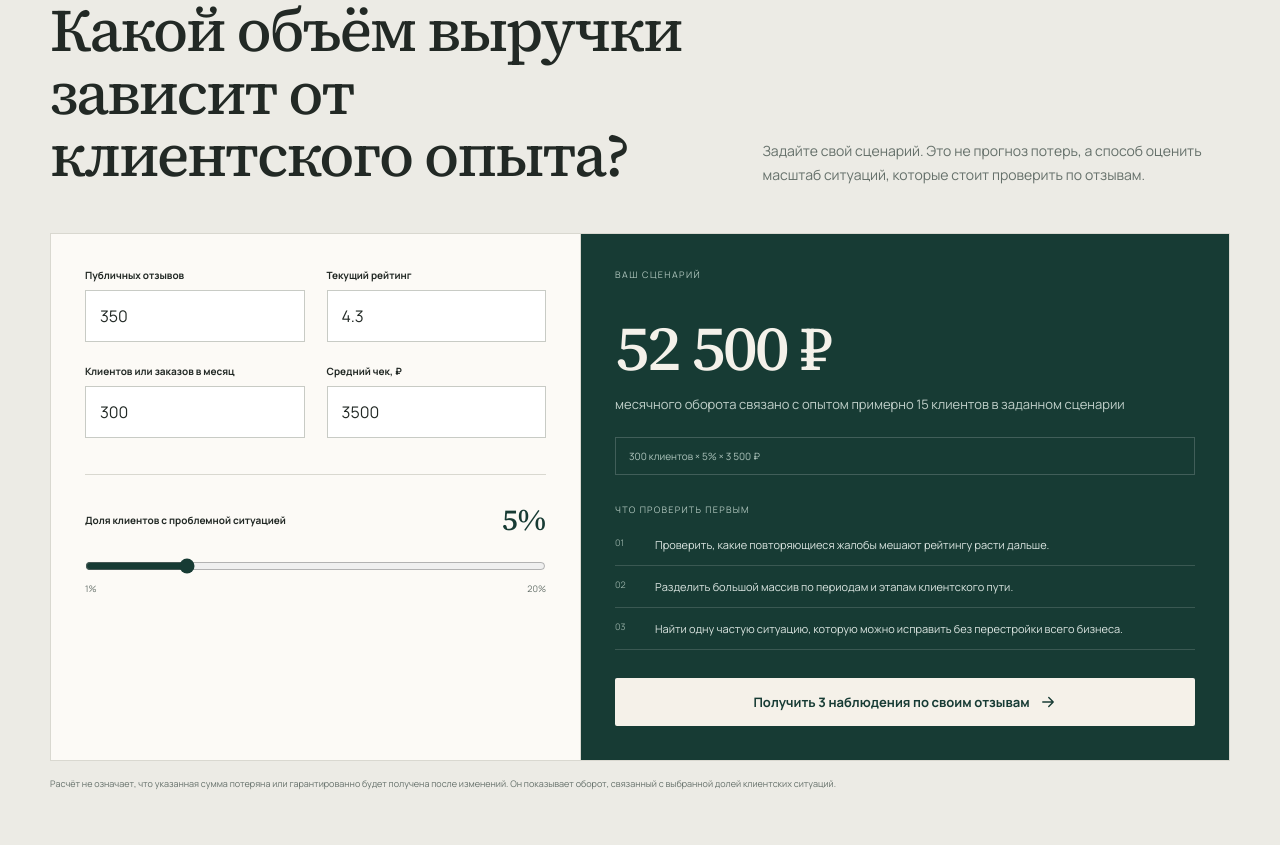
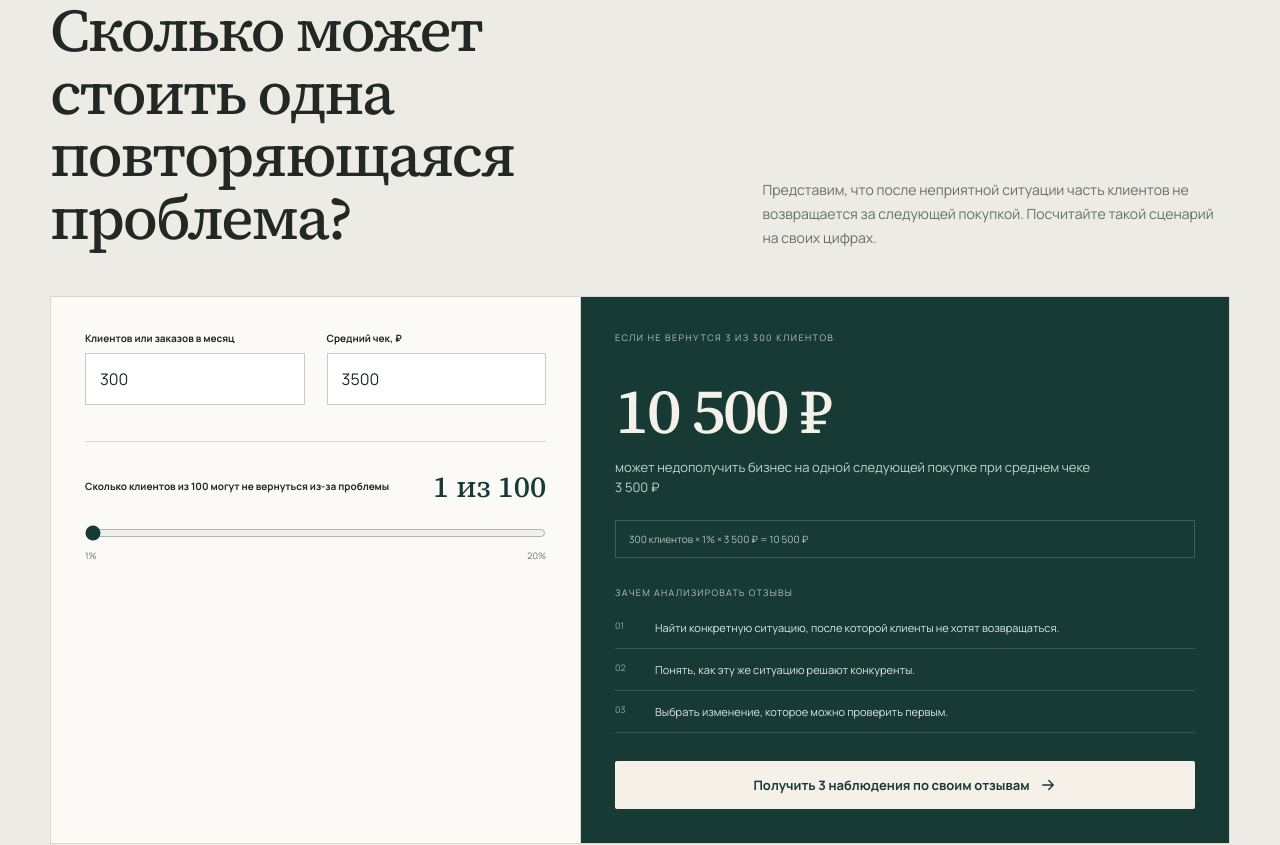
Before and after one commit to mariawinslow1/smart-go, a React (Vite) app: page / in a window 1280 px wide. Shown: the part 2420-3265 px from the top of the page. Built offline with nearby package versions, Linux system fonts and the light colour scheme.

Commit message:
Simplify impact calculator explanation

```diff
--- a/src/components/ImpactCalculator.jsx
+++ b/src/components/ImpactCalculator.jsx
@@ -11,31 +11,17 @@ const money = new Intl.NumberFormat('ru-RU', {
 const number = new Intl.NumberFormat('ru-RU');
 
 export default function ImpactCalculator() {
-  const [reviews, setReviews] = useState(350);
-  const [rating, setRating] = useState(4.3);
   const [clients, setClients] = useState(300);
   const [averageCheck, setAverageCheck] = useState(3500);
-  const [affectedShare, setAffectedShare] = useState(5);
+  const [lostShare, setLostShare] = useState(1);
 
   const result = useMemo(() => {
-    const affectedClients = Math.max(0, Math.round(clients * affectedShare / 100));
+    const lostClients = Math.max(0, Math.round(clients * lostShare / 100));
     return {
-      affectedClients,
-      affectedRevenue: affectedClients * averageCheck,
+      lostClients,
+      revenueAtRisk: lostClients * averageCheck,
     };
-  }, [averageCheck, clients, affectedShare]);
-
-  const priorities = [
-    rating < 4.3
-      ? 'Разобрать причины низких оценок отдельно от единичных эмоциональных отзывов.'
-      : 'Проверить, какие повторяющиеся жалобы мешают рейтингу расти дальше.',
-    reviews >= 300
-      ? 'Разделить большой массив по периодам и этапам клиентского пути.'
-      : 'Сопоставить ваши отзывы с конкурентами, чтобы увидеть недостающие сигналы.',
-    affectedShare >= 8
-      ? 'Начать со стандарта работы в самой частой проблемной ситуации.'
-      : 'Найти одну частую ситуацию, которую можно исправить без перестройки всего бизнеса.',
-  ];
+  }, [averageCheck, clients, lostShare]);
 
   return (
     <section className="impact-calculator">
@@ -43,21 +29,13 @@ export default function ImpactCalculator() {
         <div className="calculator-head">
           <div>
             <div className="eyebrow">Интерактивный расчёт</div>
-            <h2>Какой объём выручки зависит от клиентского опыта?</h2>
+            <h2>Сколько может стоить одна повторяющаяся проблема?</h2>
           </div>
-          <p>Задайте свой сценарий. Это не прогноз потерь, а способ оценить масштаб ситуаций, которые стоит проверить по отзывам.</p>
+          <p>Представим, что после неприятной ситуации часть клиентов не возвращается за следующей покупкой. Посчитайте такой сценарий на своих цифрах.</p>
         </div>
 
         <div className="calculator-shell">
           <div className="calculator-inputs">
-            <div className="calculator-field">
-              <label htmlFor="calc-reviews">Публичных отзывов</label>
-              <input id="calc-reviews" type="number" min="10" max="100000" step="10" value={reviews} onChange={(event) => setReviews(Number(event.target.value) || 0)} />
-            </div>
-            <div className="calculator-field">
-              <label htmlFor="calc-rating">Текущий рейтинг</label>
-              <input id="calc-rating" type="number" min="1" max="5" step="0.1" value={rating} onChange={(event) => setRating(Math.min(5, Number(event.target.value) || 0))} />
-            </div>
             <div className="calculator-field">
               <label htmlFor="calc-clients">Клиентов или заказов в месяц</label>
               <input id="calc-clients" type="number" min="1" max="1000000" step="10" value={clients} onChange={(event) => setClients(Number(event.target.value) || 0)} />
@@ -67,21 +45,21 @@ export default function ImpactCalculator() {
               <input id="calc-check" type="number" min="1" max="100000000" step="500" value={averageCheck} onChange={(event) => setAverageCheck(Number(event.target.value) || 0)} />
             </div>
             <div className="calculator-range">
-              <div><label htmlFor="calc-share">Доля клиентов с проблемной ситуацией</label><output htmlFor="calc-share">{affectedShare}%</output></div>
-              <input id="calc-share" type="range" min="1" max="20" step="1" value={affectedShare} onChange={(event) => setAffectedShare(Number(event.target.value))} />
+              <div><label htmlFor="calc-share">Сколько клиентов из 100 могут не вернуться из-за проблемы</label><output htmlFor="calc-share">{lostShare} из 100</output></div>
+              <input id="calc-share" type="range" min="1" max="20" step="1" value={lostShare} onChange={(event) => setLostShare(Number(event.target.value))} />
               <div className="range-scale"><span>1%</span><span>20%</span></div>
             </div>
           </div>
 
           <div className="calculator-output" aria-live="polite">
-            <span className="calculator-output-label">Ваш сценарий</span>
-            <div className="calculator-main-result"><strong>{money.format(result.affectedRevenue)}</strong><p>месячного оборота связано с опытом примерно {number.format(result.affectedClients)} клиентов в заданном сценарии</p></div>
-            <div className="calculator-formula">{number.format(clients)} клиентов × {affectedShare}% × {money.format(averageCheck)}</div>
-            <div className="calculator-priorities"><span>Что проверить первым</span>{priorities.map((item, index) => <p key={item}><b>0{index + 1}</b>{item}</p>)}</div>
+            <span className="calculator-output-label">Если не вернутся {number.format(result.lostClients)} из {number.format(clients)} клиентов</span>
+            <div className="calculator-main-result"><strong>{money.format(result.revenueAtRisk)}</strong><p>может недополучить бизнес на одной следующей покупке при среднем чеке {money.format(averageCheck)}</p></div>
+            <div className="calculator-formula">{number.format(clients)} клиентов × {lostShare}% × {money.format(averageCheck)} = {money.format(result.revenueAtRisk)}</div>
+            <div className="calculator-priorities"><span>Зачем анализировать отзывы</span><p><b>01</b>Найти конкретную ситуацию, после которой клиенты не хотят возвращаться.</p><p><b>02</b>Понять, как эту же ситуацию решают конкуренты.</p><p><b>03</b>Выбрать изменение, которое можно проверить первым.</p></div>
             <Link className="btn btn-light btn-full" to="/audit">Получить 3 наблюдения по своим отзывам <ArrowRight /></Link>
           </div>
         </div>
-        <p className="calculator-note">Расчёт не означает, что указанная сумма потеряна или гарантированно будет получена после изменений. Он показывает оборот, связанный с выбранной долей клиентских ситуаций.</p>
+        <p className="calculator-note">Это пример одного возможного сценария, а не прогноз и не обещанный результат. Калькулятор считает только одну следующую покупку и не утверждает, что все недовольные клиенты обязательно уйдут.</p>
       </div>
     </section>
   );
```
